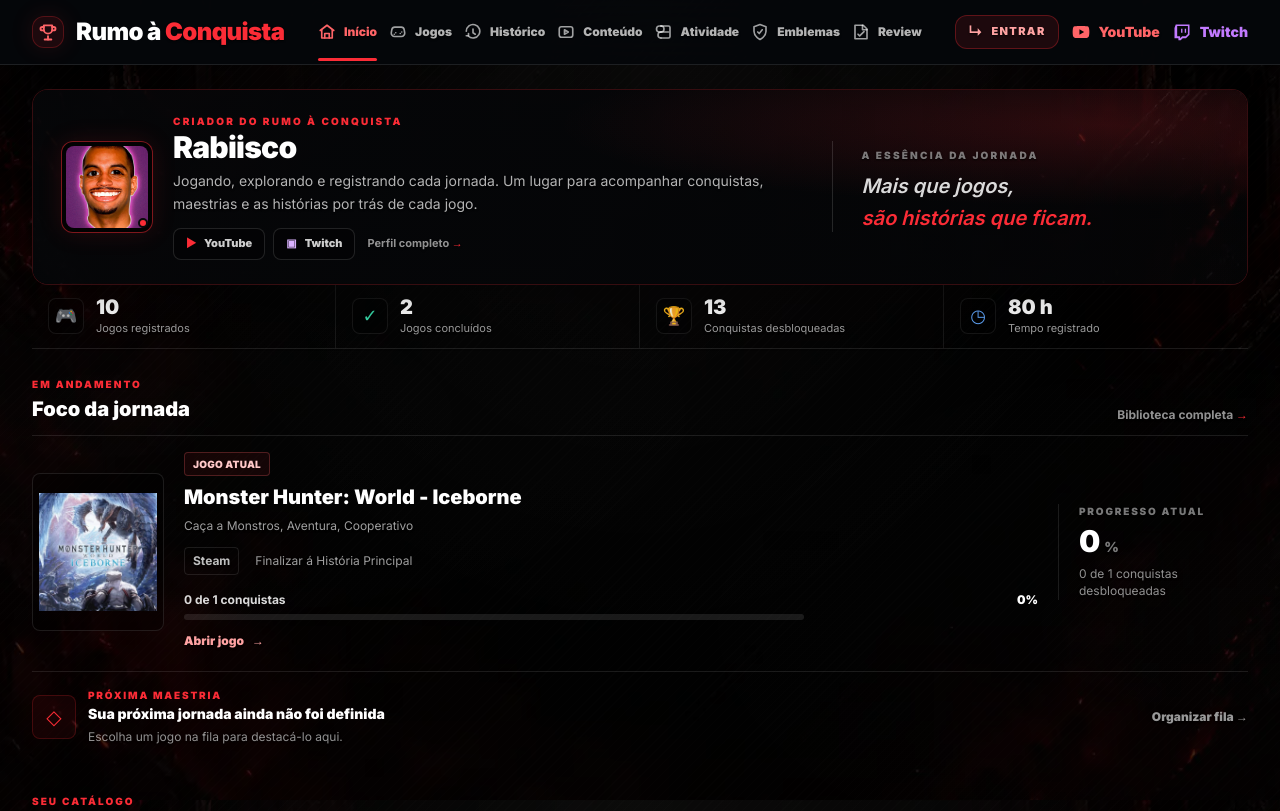
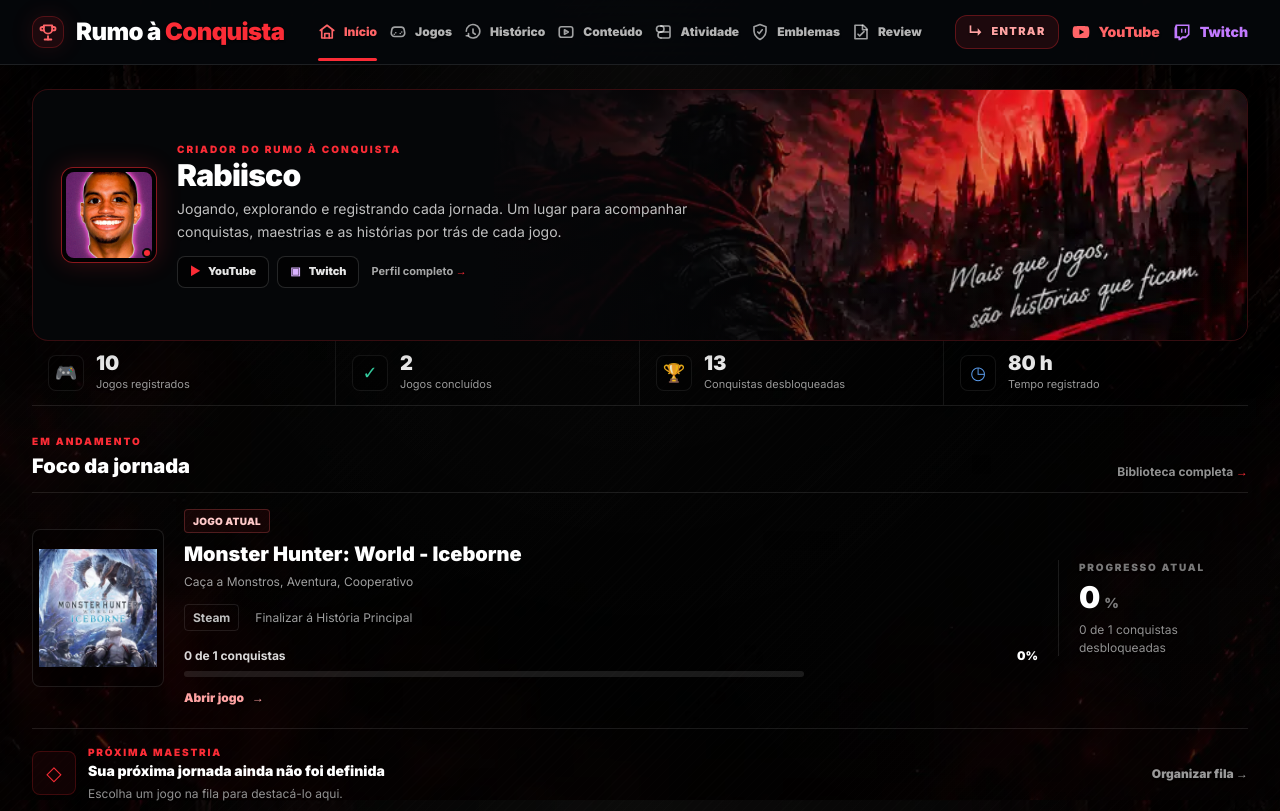
Before and after one commit to rabiscooartt/rumo-a-conquista, a Next.js app: page / in a window 1280 px wide. Shown: the top 811 px of the page. Built offline with nearby package versions, Linux system fonts and the light colour scheme; no server answers; the database is empty.

Commit message:
Aplica arte gótica da referência no banner inicial

```diff
--- a/components/LandingHome.tsx
+++ b/components/LandingHome.tsx
@@ -370,31 +370,39 @@
 
   return (
     <div className="mx-auto w-full max-w-[1380px] px-4 pb-12 pt-5 sm:px-6 lg:px-8 lg:pt-6">
-      {/* Banner de perfil — primeira etapa do redesenho */}
+      {/* Banner inspirado na referência: perfil real à esquerda, cenário cinematográfico à direita */}
       <section
         aria-labelledby="home-profile-title"
-        className="relative isolate overflow-hidden rounded-2xl border border-red-500/20 bg-[#050608] shadow-[0_18px_48px_rgba(0,0,0,0.24)]"
+        className="relative isolate min-h-[190px] overflow-hidden rounded-2xl border border-red-500/20 bg-[#050608] shadow-[0_18px_48px_rgba(0,0,0,0.24)] md:min-h-[250px]"
       >
         <div
           aria-hidden="true"
-          className="pointer-events-none absolute inset-0 -z-20 bg-cover bg-center"
+          className="pointer-events-none absolute inset-0 z-0 md:hidden"
           style={{
             backgroundImage:
-              'linear-gradient(90deg, rgba(5,6,8,0.96) 0%, rgba(5,6,8,0.88) 48%, rgba(5,6,8,0.57) 100%), linear-gradient(0deg, rgba(3,3,5,0.55), rgba(3,3,5,0.12)), url("/images/backgrounds/rabiisco-global-bg.webp")',
-          }}
-        />
-        <div
-          aria-hidden="true"
-          className="pointer-events-none absolute inset-0 -z-10"
-          style={{
-            backgroundImage:
-              "radial-gradient(ellipse at 88% 18%, rgba(251,44,54,0.16), transparent 36%), linear-gradient(90deg, transparent 0%, transparent 65%, rgba(0,0,0,0.12) 100%)",
+              "radial-gradient(ellipse at 86% 22%, rgba(251,44,54,0.17), transparent 42%), linear-gradient(135deg, #08090d 0%, #10080b 100%)",
           }}
         />
 
-        <div className="relative grid gap-5 p-4 sm:p-5 md:grid-cols-[minmax(0,1fr)_minmax(210px,0.52fr)] md:items-center md:gap-7 lg:px-7 lg:py-6">
+        <div aria-hidden="true" className="pointer-events-none absolute inset-y-0 right-0 z-0 hidden w-[62%] md:block">
+          <img
+            src="/images/home-profile-banner-art.webp"
+            alt=""
+            className="h-full w-full object-cover"
+            style={{ objectPosition: "center bottom" }}
+          />
+          <div
+            className="absolute inset-0"
+            style={{
+              backgroundImage:
+                "linear-gradient(90deg, rgba(5,6,8,0.98) 0%, rgba(5,6,8,0.84) 18%, rgba(5,6,8,0.35) 43%, rgba(5,6,8,0.03) 75%), linear-gradient(0deg, rgba(2,3,5,0.18), transparent 55%)",
+            }}
+          />
+        </div>
+
+        <div className="relative z-10 flex min-h-[190px] items-center p-4 sm:p-5 md:min-h-[250px] md:w-[68%] md:pr-0 lg:px-7 lg:py-6">
           <div className="flex min-w-0 items-center gap-4 sm:gap-5">
-            <div className="relative h-[76px] w-[76px] shrink-0 overflow-hidden rounded-xl border border-red-500/50 bg-black/65 p-1 shadow-[0_0_24px_rgba(251,44,54,0.13)] sm:h-[92px] sm:w-[92px]">
+            <div className="relative h-[76px] w-[76px] shrink-0 overflow-hidden rounded-xl border border-red-500/55 bg-black/75 p-1 shadow-[0_0_24px_rgba(251,44,54,0.20)] sm:h-[90px] sm:w-[90px] md:h-[96px] md:w-[96px]">
               <img
                 src="/images/avatar.jpg"
                 alt="Avatar do Rabiisco"
@@ -407,13 +415,13 @@
             </div>
 
             <div className="min-w-0">
-              <p className="text-[9px] font-black uppercase tracking-[0.22em] text-[#FB2C36] sm:text-[10px]">
+              <p className="text-[9px] font-black uppercase tracking-[0.2em] text-[#FB2C36] sm:text-[10px]">
                 Criador do Rumo à Conquista
               </p>
               <h1 id="home-profile-title" className="mt-1 text-2xl font-black leading-none tracking-tight text-white sm:text-3xl">
                 Rabiisco
               </h1>
-              <p className="mt-2 max-w-[600px] text-xs leading-relaxed text-white/70 sm:text-sm">
+              <p className="mt-2 max-w-[560px] text-xs leading-relaxed text-white/75 sm:text-sm">
                 Jogando, explorando e registrando cada jornada. Um lugar para acompanhar conquistas, maestrias e as histórias por trás de cada jogo.
               </p>
               <div className="mt-3 flex flex-wrap items-center gap-2">
@@ -421,7 +429,7 @@
                   href="https://www.youtube.com/@orabiisco"
                   target="_blank"
                   rel="noreferrer"
-                  className="inline-flex min-h-8 items-center gap-2 rounded-lg border border-white/[0.12] bg-black/35 px-3 py-1.5 text-[10px] font-black text-white/80 transition hover:border-red-400/35 hover:bg-red-500/[0.08] hover:text-white"
+                  className="inline-flex min-h-8 items-center gap-2 rounded-lg border border-white/[0.14] bg-black/55 px-3 py-1.5 text-[10px] font-black text-white/90 transition hover:border-red-400/45 hover:text-white"
                 >
                   <span aria-hidden="true" className="text-[#FB2C36]">▶</span> YouTube
                 </a>
@@ -429,30 +437,21 @@
                   href="https://www.twitch.tv/orabiisco"
                   target="_blank"
                   rel="noreferrer"
-                  className="inline-flex min-h-8 items-center gap-2 rounded-lg border border-white/[0.12] bg-black/35 px-3 py-1.5 text-[10px] font-black text-white/80 transition hover:border-purple-400/35 hover:bg-purple-500/[0.08] hover:text-white"
+                  className="inline-flex min-h-8 items-center gap-2 rounded-lg border border-white/[0.14] bg-black/55 px-3 py-1.5 text-[10px] font-black text-white/90 transition hover:border-purple-400/45 hover:text-white"
                 >
                   <span aria-hidden="true" className="text-purple-300">▣</span> Twitch
                 </a>
                 <Link
                   href="/perfil"
-                  className="ml-1 text-[10px] font-bold text-white/50 transition hover:text-white"
+                  className="ml-1 text-[10px] font-bold text-white/65 transition hover:text-white"
                 >
                   Perfil completo <span className="text-[#FB2C36]">→</span>
                 </Link>
               </div>
             </div>
           </div>
-
-          <div className="hidden min-w-0 border-l border-white/[0.13] pl-5 md:block lg:pl-7">
-            <span className="text-[9px] font-black uppercase tracking-[0.22em] text-white/40">
-              A essência da jornada
-            </span>
-            <p className="mt-2 max-w-[320px] text-lg font-semibold italic leading-snug text-white/85 lg:text-xl">
-              Mais que jogos,
-              <span className="mt-1 block text-[#FB2C36]">são histórias que ficam.</span>
-            </p>
-          </div>
         </div>
+        <span className="sr-only">Mais que jogos, são histórias que ficam.</span>
       </section>
 
       {/* Estatísticas em uma faixa única e discreta */}
```
Also changed, not shown: public/images/home-profile-banner-art.webp (added).
